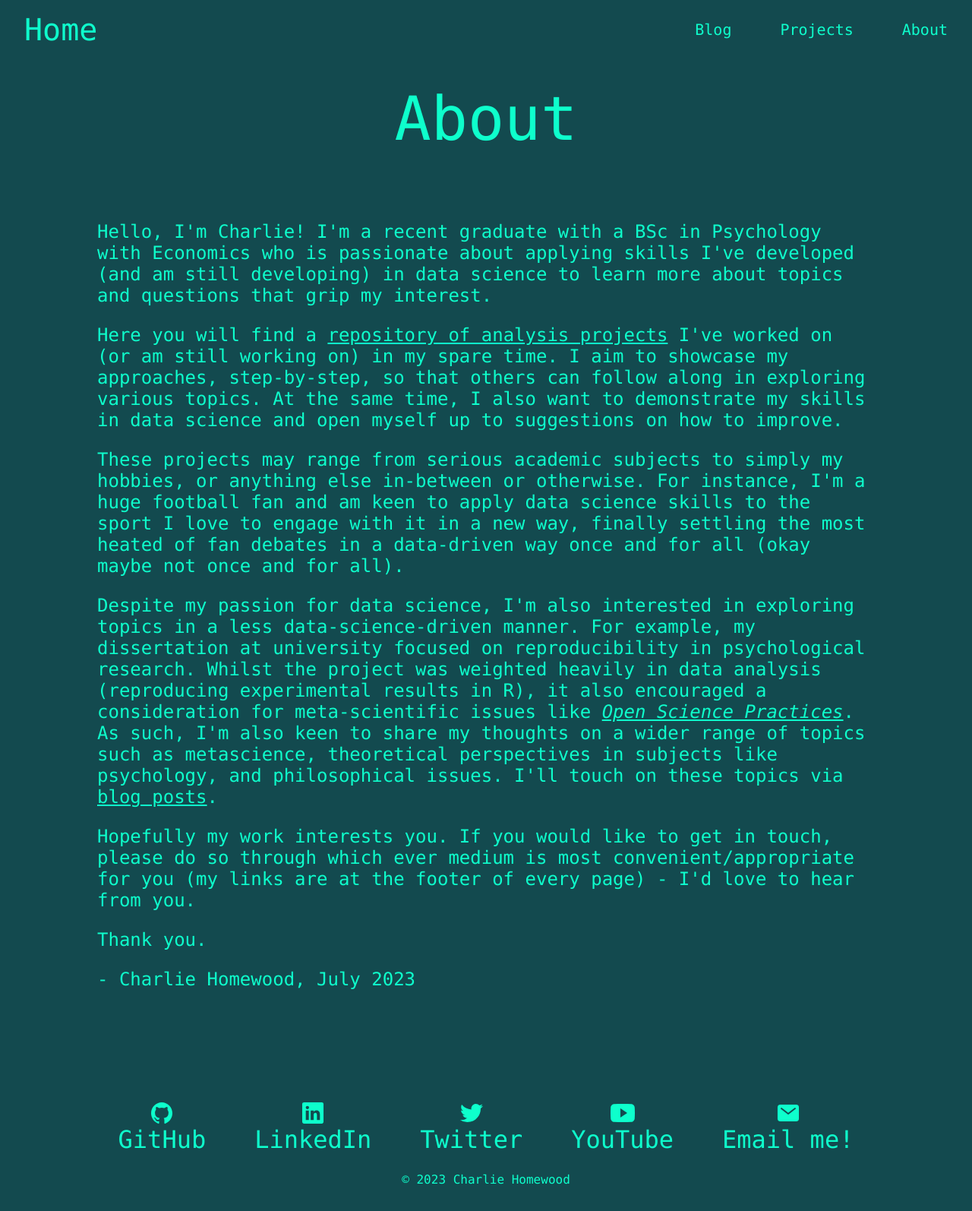
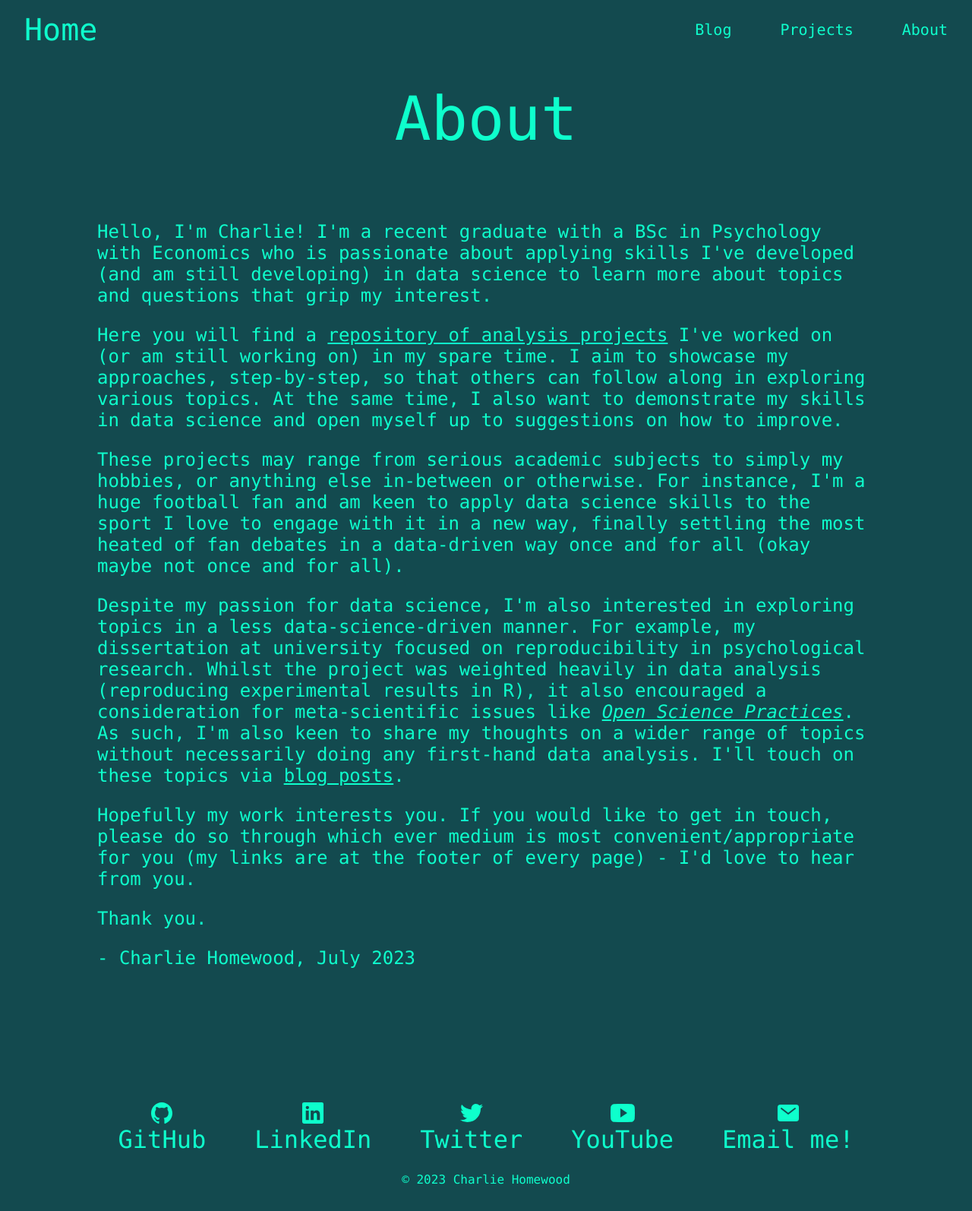
Before and after one commit to CharlieHomewood/website, a Jekyll site: the page built from _pages/about.html, in a window 1280 px wide. Shown: the whole page at 76% size. Built offline with Jekyll 4.4.1, drawn with Linux system fonts in a browser that asks for light colours.

Commit message:
08/07/2023 commit

```diff
--- a/_includes/header.html
+++ b/_includes/header.html
@@ -3,14 +3,12 @@
         <div id="header-siteurl-container">
             <a id="header-siteurl" href="{{ site.baseurl }}/">Home</a>
         </div>
-        <!-- Container for navigation menu -->
+
         <div id="header-nav-container">
-            <!-- for every item in the menu.yml file,
-                check that the title is not "Home". If it is not,
-                then add the link to the navigation menu -->
-            {% for item in site.data.menu %}
-                {% if item.title != "Home" and item.category == "page" %}
-                    <a id="header-nav-link" href="{{ site.baseurl }}/{{ item.link }}">{{ item.title }}</a>
+            {% assign sorted_pages = site.pages | sort: "order" %}
+            {% for page in sorted_pages %}
+                {% if page.category == "header" and page.title != "Home" %}
+                    <a id="header-nav-link" href="{{ site.baseurl }}{{ page.url }}">{{ page.title }}</a>
                 {% endif %}
             {% endfor %}
         </div>
--- a/_pages/about.html
+++ b/_pages/about.html
@@ -17,7 +19,7 @@
                 These projects may range from serious academic subjects to simply my hobbies, or anything else in-between or otherwise. For instance, I'm a huge football fan and am keen to apply data science skills to the sport I love to engage with it in a new way, finally settling the most heated of fan debates in a data-driven way once and for all (okay maybe not once and for all).
             </p>
             <p>
-                Despite my passion for data science, I'm also interested in exploring topics in a less data-science-driven manner. For example, my dissertation at university focused on reproducibility in psychological research. Whilst the project was weighted heavily in data analysis (reproducing experimental results in R), it also encouraged a consideration for meta-scientific issues like <a id="about-content-link" href="https://www.cos.io/open-science" target="_blank"><i>Open Science Practices</i></a>. As such, I'm also keen to share my thoughts on a wider range of topics such as metascience, theoretical perspectives in subjects like psychology, and philosophical issues. I'll touch on these topics via <a id="about-content-link" href="{{ site.baseurl}}/blog/">blog posts</a>.
+                Despite my passion for data science, I'm also interested in exploring topics in a less data-science-driven manner. For example, my dissertation at university focused on reproducibility in psychological research. Whilst the project was weighted heavily in data analysis (reproducing experimental results in R), it also encouraged a consideration for meta-scientific issues like <a id="about-content-link" href="https://www.cos.io/open-science" target="_blank"><i>Open Science Practices</i></a>. As such, I'm also keen to share my thoughts on a wider range of topics without necessarily doing any first-hand data analysis. I'll touch on these topics via <a id="about-content-link" href="{{ site.baseurl}}/blog/">blog posts</a>.
             </p>
             <p>
                 Hopefully my work interests you. If you would like to get in touch, please do so through which ever medium is most convenient/appropriate for you (my links are at the footer of every page) - I'd love to hear from you.
--- a/_pages/blog.html
+++ b/_pages/blog.html
@@ -1,7 +1,9 @@
 ---
 layout: page
 title: Blog
-permalink: /blog/
+permalink: blog.html
+category: header
+order: 1
 ---
 
 <div id="blog-body">
```
Also changed, not shown: other parts of _pages/about.html (+3 -1 lines), _data/menu.yml (+0 -24 lines), _layouts/home.html (+8 -7 lines), _pages/projects.html (+6 -4 lines), _pages/projects/project1.html (deleted, +0 -16 lines), 5 other files.
